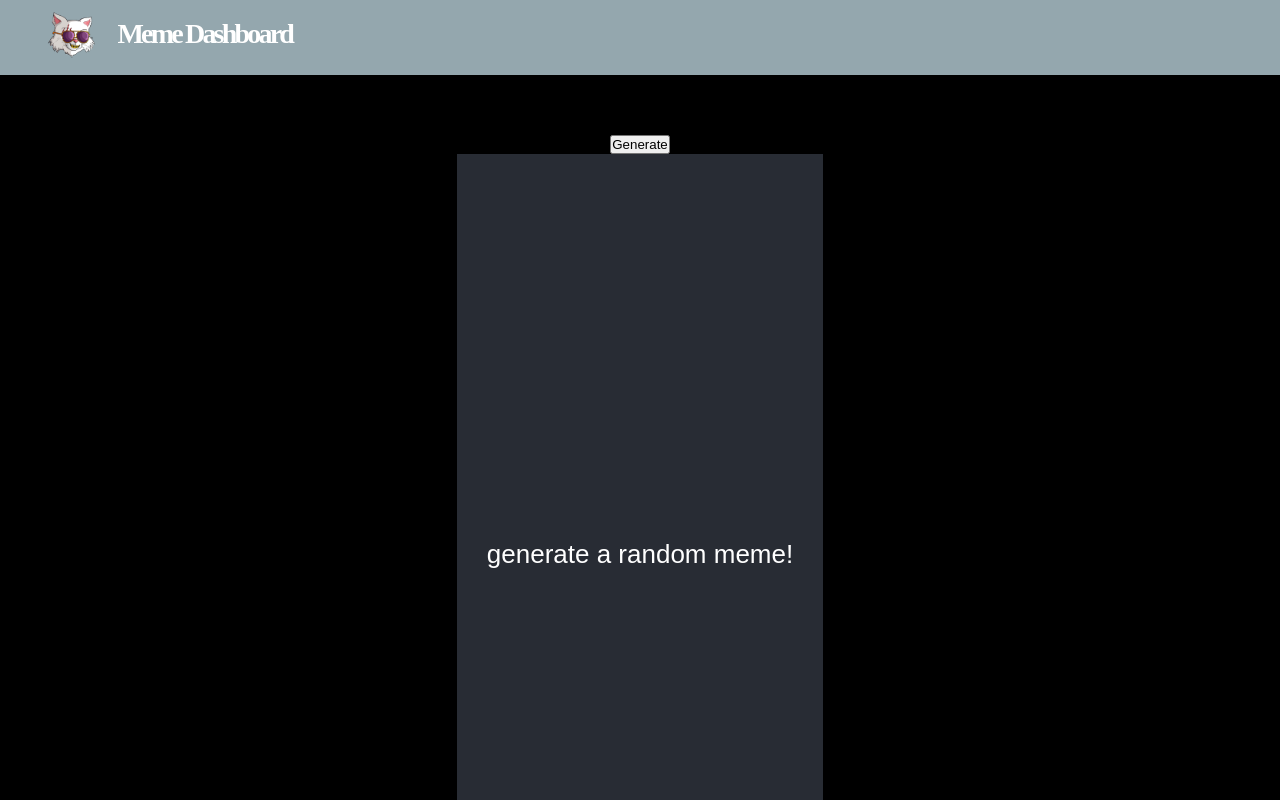
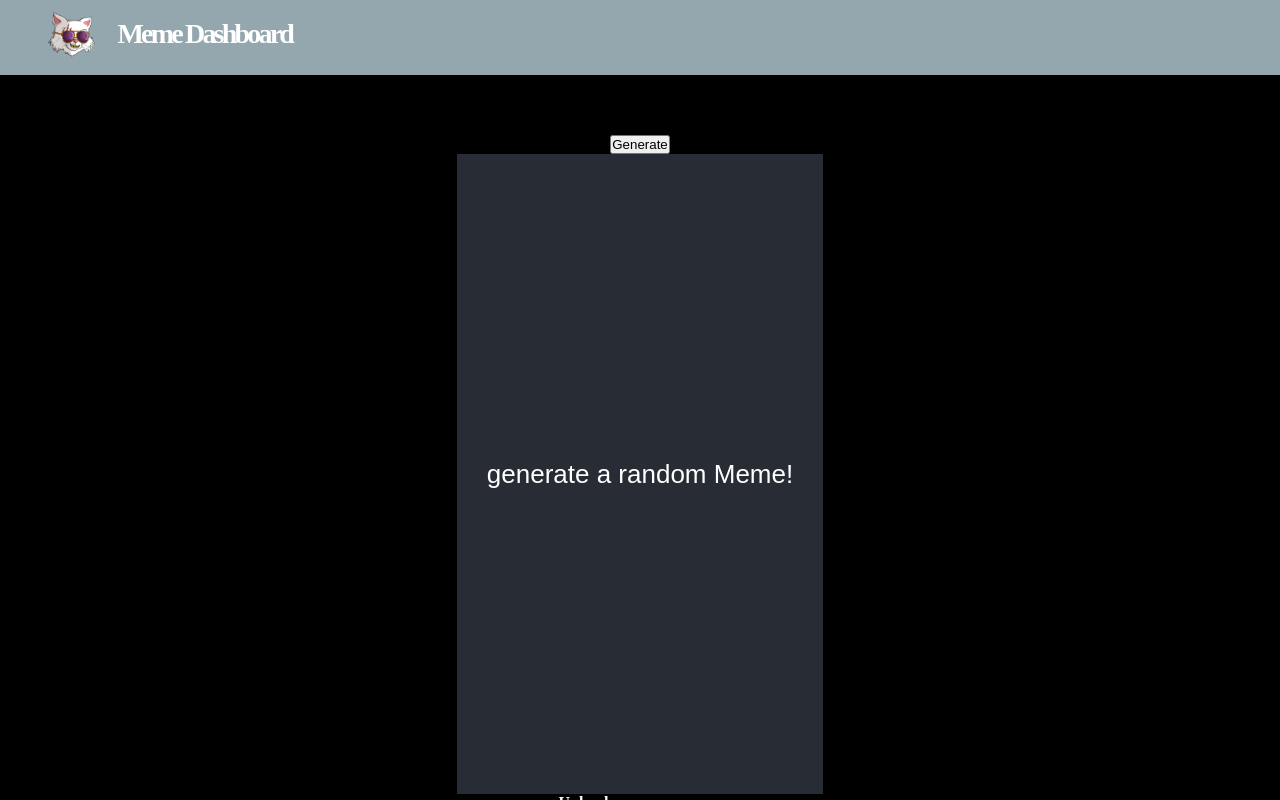
Before and after one commit to jlloyd0430/Galactic-meme-dashboard, a React (Create React App) app: page / in a window 1280 px wide. Shown: the top 800 px of the page. Built offline with nearby package versions, Linux system fonts and the light colour scheme.

Commit message:
refactor

```diff
--- a/src/App.css
+++ b/src/App.css
@@ -31,7 +31,7 @@ img {
 
 .App-header {
   background-color: #282c34;
-  min-height: 100vh;
+  min-height: 80vh;
   display: flex;
   flex-direction: column;
   align-items: center;
--- a/src/Home.js
+++ b/src/Home.js
@@ -47,7 +47,7 @@ function Home() {
         {image ? (
           <img src={image} className="img" alt="random meme" />
         ) : (
-          <p>generate a random meme!</p>
+          <p>generate a random Meme!</p>
         )}
       </header>
 
```
Also changed, not shown: public/personal-images/meme15.JPG (renamed from public/personal-images/meme15.PNG.JPG), public/personal-images/meme16.JPG (renamed from public/personal-images/meme16.PNG.JPG).
